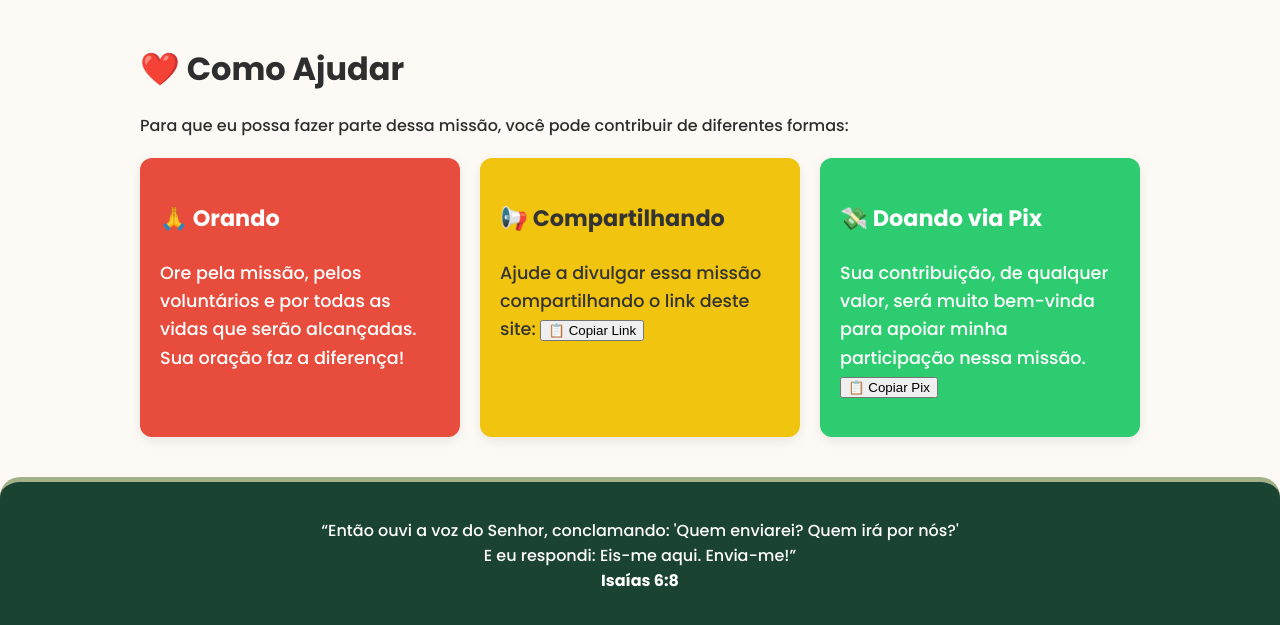
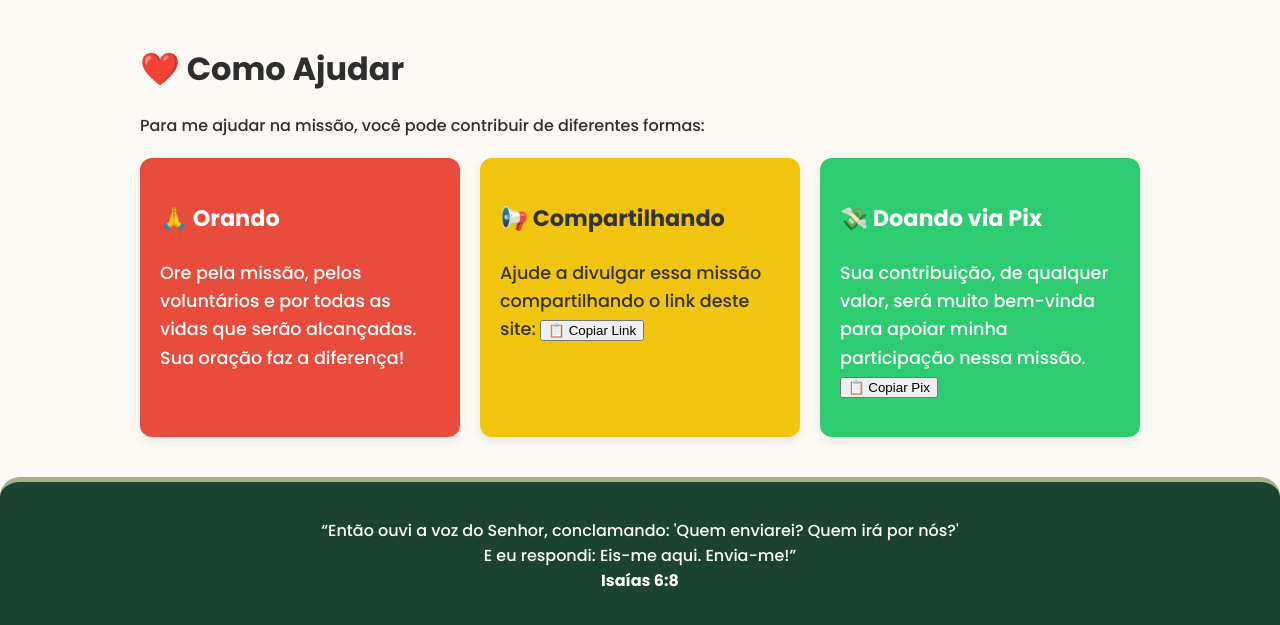
Before and after one commit to SabrinyVeloso/missao, a plain HTML site: page index.html in a window 1280 px wide. Shown: the part 2306-2931 px from the top of the page. Drawn offline with nearby package versions, Linux system fonts and the light colour scheme.

Commit message:
Add files via upload

```diff
--- a/index.html
+++ b/index.html
@@ -103,7 +103,7 @@ Com seu apoio, poderei viver essa oportunidade transformadora e compartilhar car
     <!-- Como ajudar -->
     <section id="como-ajudar" class="section" tabindex="-1">
       <h2>❤️ Como Ajudar</h2>
-      <p>Para que eu possa fazer parte dessa missão, você pode contribuir de diferentes formas:</p>
+      <p>Para me ajudar na missão, você pode contribuir de diferentes formas:</p>
       <div class="cards">
         <article class="card red" tabindex="0" aria-label="Orando">
           <h3>🙏 Orando</h3>
```
